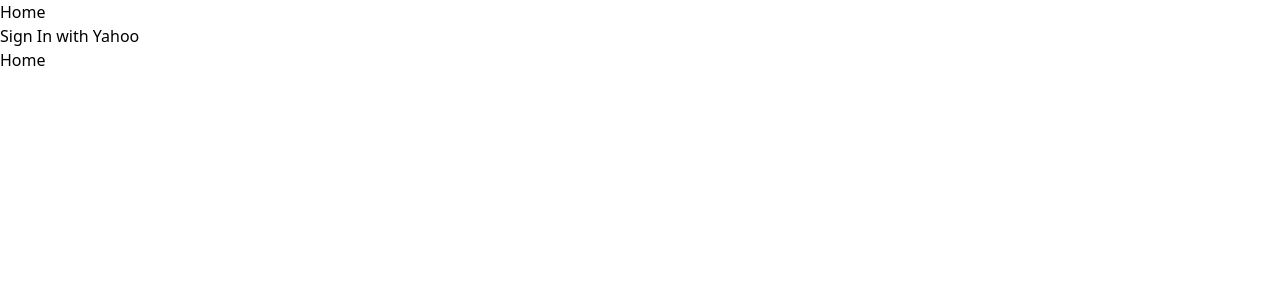
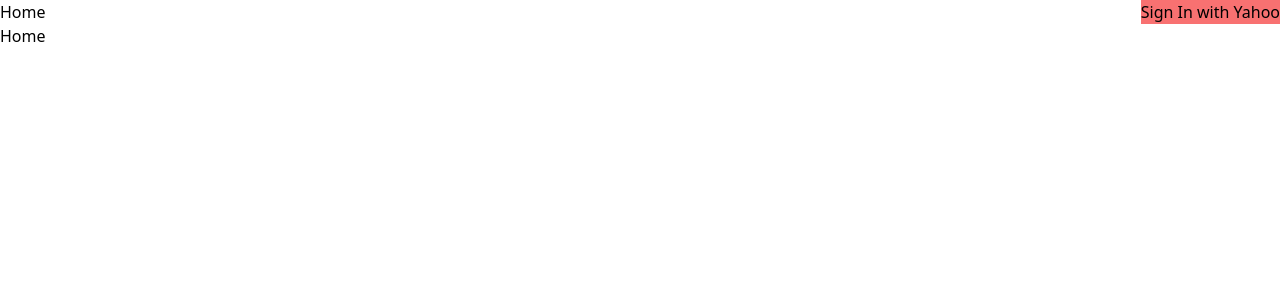
Before and after one commit to ajong1994/wyt-react, a React (Create React App) app: page / in a window 1280 px wide. Shown: the top 300 px of the page. Built offline with nearby package versions, Linux system fonts and the light colour scheme.

Commit message:
Replaced index.css file within tailwind config

```diff
--- a/src/index.css
+++ b/src/index.css
@@ -1,476 +1,13 @@
-/*
-! tailwindcss v3.0.15 | MIT License | https://tailwindcss.com
-*/
+@tailwind base;
+@tailwind components;
+@tailwind utilities;
 
-/*
-1. Prevent padding and border from affecting element width. (https://github.com/mozdevs/cssremedy/issues/4)
-2. Allow adding a border to an element by just adding a border-width. (https://github.com/tailwindcss/tailwindcss/pull/116)
-*/
-
-*,
-::before,
-::after {
-  box-sizing: border-box;
-  /* 1 */
-  border-width: 0;
-  /* 2 */
-  border-style: solid;
-  /* 2 */
-  border-color: #e5e7eb;
-  /* 2 */
-}
-
-::before,
-::after {
-  --tw-content: '';
-}
-
-/*
-1. Use a consistent sensible line-height in all browsers.
-2. Prevent adjustments of font size after orientation changes in iOS.
-3. Use a more readable tab size.
-4. Use the user's configured `sans` font-family by default.
-*/
-
-html {
-  line-height: 1.5;
-  /* 1 */
-  -webkit-text-size-adjust: 100%;
-  /* 2 */
-  /* 3 */
-  tab-size: 4;
-  /* 3 */
-  font-family: ui-sans-serif, system-ui, -apple-system, BlinkMacSystemFont, "Segoe UI", Roboto, "Helvetica Neue", Arial, "Noto Sans", sans-serif, "Apple Color Emoji", "Segoe UI Emoji", "Segoe UI Symbol", "Noto Color Emoji";
-  /* 4 */
-}
-
-/*
-1. Remove the margin in all browsers.
-2. Inherit line-height from `html` so users can set them as a class directly on the `html` element.
-*/
-
-body {
-  margin: 0;
-  /* 1 */
-  line-height: inherit;
-  /* 2 */
-}
-
-/*
-1. Add the correct height in Firefox.
-2. Correct the inheritance of border color in Firefox. (https://bugzilla.mozilla.org/show_bug.cgi?id=190655)
-3. Ensure horizontal rules are visible by default.
-*/
-
-hr {
-  height: 0;
-  /* 1 */
-  color: inherit;
-  /* 2 */
-  border-top-width: 1px;
-  /* 3 */
-}
-
-/*
-Add the correct text decoration in Chrome, Edge, and Safari.
-*/
-
-abbr:where([title]) {
-  -webkit-text-decoration: underline dotted;
-          text-decoration: underline dotted;
-}
-
-/*
-Remove the default font size and weight for headings.
-*/
-
-h1,
-h2,
-h3,
-h4,
-h5,
-h6 {
-  font-size: inherit;
-  font-weight: inherit;
-}
-
-/*
-Reset links to optimize for opt-in styling instead of opt-out.
-*/
-
-a {
-  color: inherit;
-  text-decoration: inherit;
-}
-
-/*
-Add the correct font weight in Edge and Safari.
-*/
-
-b,
-strong {
-  font-weight: bolder;
-}
-
-/*
-1. Use the user's configured `mono` font family by default.
-2. Correct the odd `em` font sizing in all browsers.
-*/
-
-code,
-kbd,
-samp,
-pre {
-  font-family: ui-monospace, SFMono-Regular, Menlo, Monaco, Consolas, "Liberation Mono", "Courier New", monospace;
-  /* 1 */
-  font-size: 1em;
-  /* 2 */
-}
-
-/*
-Add the correct font size in all browsers.
-*/
-
-small {
-  font-size: 80%;
-}
-
-/*
-Prevent `sub` and `sup` elements from affecting the line height in all browsers.
-*/
-
-sub,
-sup {
-  font-size: 75%;
-  line-height: 0;
-  position: relative;
-  vertical-align: baseline;
-}
-
-sub {
-  bottom: -0.25em;
-}
-
-sup {
-  top: -0.5em;
-}
-
-/*
-1. Remove text indentation from table contents in Chrome and Safari. (https://bugs.chromium.org/p/chromium/issues/detail?id=999088, https://bugs.webkit.org/show_bug.cgi?id=201297)
-2. Correct table border color inheritance in all Chrome and Safari. (https://bugs.chromium.org/p/chromium/issues/detail?id=935729, https://bugs.webkit.org/show_bug.cgi?id=195016)
-3. Remove gaps between table borders by default.
-*/
-
-table {
-  text-indent: 0;
-  /* 1 */
-  border-color: inherit;
-  /* 2 */
-  border-collapse: collapse;
-  /* 3 */
-}
-
-/*
-1. Change the font styles in all browsers.
-2. Remove the margin in Firefox and Safari.
-3. Remove default padding in all browsers.
-*/
-
-button,
-input,
-optgroup,
-select,
-textarea {
-  font-family: inherit;
-  /* 1 */
-  font-size: 100%;
-  /* 1 */
-  line-height: inherit;
-  /* 1 */
-  color: inherit;
-  /* 1 */
-  margin: 0;
-  /* 2 */
-  padding: 0;
-  /* 3 */
-}
-
-/*
-Remove the inheritance of text transform in Edge and Firefox.
-*/
-
-button,
-select {
-  text-transform: none;
-}
-
-/*
-1. Correct the inability to style clickable types in iOS and Safari.
-2. Remove default button styles.
-*/
-
-button,
-[type='button'],
-[type='reset'],
-[type='submit'] {
-  -webkit-appearance: button;
-  /* 1 */
-  background-color: transparent;
-  /* 2 */
-  background-image: none;
-  /* 2 */
-}
-
-/*
-Use the modern Firefox focus style for all focusable elements.
-*/
-
-:-moz-focusring {
-  outline: auto;
-}
-
-/*
-Remove the additional `:invalid` styles in Firefox. (https://github.com/mozilla/gecko-dev/blob/2f9eacd9d3d995c937b4251a5557d95d494c9be1/layout/style/res/forms.css#L728-L737)
-*/
-
-:-moz-ui-invalid {
-  box-shadow: none;
-}
-
-/*
-Add the correct vertical alignment in Chrome and Firefox.
-*/
-
-progress {
-  vertical-align: baseline;
-}
-
-/*
-Correct the cursor style of increment and decrement buttons in Safari.
-*/
-
-::-webkit-inner-spin-button,
-::-webkit-outer-spin-button {
-  height: auto;
-}
-
-/*
-1. Correct the odd appearance in Chrome and Safari.
-2. Correct the outline style in Safari.
-*/
-
-[type='search'] {
-  -webkit-appearance: textfield;
-  /* 1 */
-  outline-offset: -2px;
-  /* 2 */
-}
-
-/*
-Remove the inner padding in Chrome and Safari on macOS.
-*/
-
-::-webkit-search-decoration {
-  -webkit-appearance: none;
-}
-
-/*
-1. Correct the inability to style clickable types in iOS and Safari.
-2. Change font properties to `inherit` in Safari.
-*/
-
-::-webkit-file-upload-button {
-  -webkit-appearance: button;
-  /* 1 */
-  font: inherit;
-  /* 2 */
-}
-
-/*
-Add the correct display in Chrome and Safari.
-*/
-
-summary {
-  display: list-item;
-}
-
-/*
-Removes the default spacing and border for appropriate elements.
-*/
-
-blockquote,
-dl,
-dd,
-h1,
-h2,
-h3,
-h4,
-h5,
-h6,
-hr,
-figure,
-p,
-pre {
-  margin: 0;
-}
-
-fieldset {
-  margin: 0;
-  padding: 0;
-}
-
-legend {
-  padding: 0;
-}
-
-ol,
-ul,
-menu {
-  list-style: none;
-  margin: 0;
-  padding: 0;
-}
-
-/*
-Prevent resizing textareas horizontally by default.
-*/
-
-textarea {
-  resize: vertical;
-}
-
-/*
-1. Reset the default placeholder opacity in Firefox. (https://github.com/tailwindlabs/tailwindcss/issues/3300)
-2. Set the default placeholder color to the user's configured gray 400 color.
-*/
-
-input::-webkit-input-placeholder, textarea::-webkit-input-placeholder {
-  opacity: 1;
-  /* 1 */
-  color: #9ca3af;
-  /* 2 */
-}
-
-input:-ms-input-placeholder, textarea:-ms-input-placeholder {
-  opacity: 1;
-  /* 1 */
-  color: #9ca3af;
-  /* 2 */
-}
-
-input::placeholder,
-textarea::placeholder {
-  opacity: 1;
-  /* 1 */
-  color: #9ca3af;
-  /* 2 */
-}
-
-/*
-Set the default cursor for buttons.
-*/
-
-button,
-[role="button"] {
-  cursor: pointer;
-}
-
-/*
-Make sure disabled buttons don't get the pointer cursor.
-*/
-
-:disabled {
-  cursor: default;
-}
-
-/*
-1. Make replaced elements `display: block` by default. (https://github.com/mozdevs/cssremedy/issues/14)
-2. Add `vertical-align: middle` to align replaced elements more sensibly by default. (https://github.com/jensimmons/cssremedy/issues/14#issuecomment-634934210)
-   This can trigger a poorly considered lint error in some tools but is included by design.
-*/
-
-img,
-svg,
-video,
-canvas,
-audio,
-iframe,
-embed,
-object {
-  display: block;
-  /* 1 */
-  vertical-align: middle;
-  /* 2 */
-}
-
-/*
-Constrain images and videos to the parent width and preserve their intrinsic aspect ratio. (https://github.com/mozdevs/cssremedy/issues/14)
-*/
-
-img,
-video {
-  max-width: 100%;
-  height: auto;
-}
-
-/*
-Ensure the default browser behavior of the `hidden` attribute.
-*/
-
-[hidden] {
-  display: none;
-}
-
+@layer base {
     html, body {
         height: 100%;
         min-height: 100%
     }
-
     #root {
         height: 100%;
     }
-
-*, ::before, ::after {
-  --tw-translate-x: 0;
-  --tw-translate-y: 0;
-  --tw-rotate: 0;
-  --tw-skew-x: 0;
-  --tw-skew-y: 0;
-  --tw-scale-x: 1;
-  --tw-scale-y: 1;
-  --tw-pan-x:  ;
-  --tw-pan-y:  ;
-  --tw-pinch-zoom:  ;
-  --tw-scroll-snap-strictness: proximity;
-  --tw-ordinal:  ;
-  --tw-slashed-zero:  ;
-  --tw-numeric-figure:  ;
-  --tw-numeric-spacing:  ;
-  --tw-numeric-fraction:  ;
-  --tw-ring-inset:  ;
-  --tw-ring-offset-width: 0px;
-  --tw-ring-offset-color: #fff;
-  --tw-ring-color: rgb(59 130 246 / 0.5);
-  --tw-ring-offset-shadow: 0 0 #0000;
-  --tw-ring-shadow: 0 0 #0000;
-  --tw-shadow: 0 0 #0000;
-  --tw-shadow-colored: 0 0 #0000;
-  --tw-blur:  ;
-  --tw-brightness:  ;
-  --tw-contrast:  ;
-  --tw-grayscale:  ;
-  --tw-hue-rotate:  ;
-  --tw-invert:  ;
-  --tw-saturate:  ;
-  --tw-sepia:  ;
-  --tw-drop-shadow:  ;
-  --tw-backdrop-blur:  ;
-  --tw-backdrop-brightness:  ;
-  --tw-backdrop-contrast:  ;
-  --tw-backdrop-grayscale:  ;
-  --tw-backdrop-hue-rotate:  ;
-  --tw-backdrop-invert:  ;
-  --tw-backdrop-opacity:  ;
-  --tw-backdrop-saturate:  ;
-  --tw-backdrop-sepia:  ;
 }
--- a/src/input.css
+++ /dev/null
@@ -1,13 +0,0 @@
-@tailwind base;
-@tailwind components;
-@tailwind utilities;
-
-@layer base {
-    html, body {
-        height: 100%;
-        min-height: 100%
-    }
-    #root {
-        height: 100%;
-    }
-}
```
Lines whose indentation alone changed are shown as unchanged.
